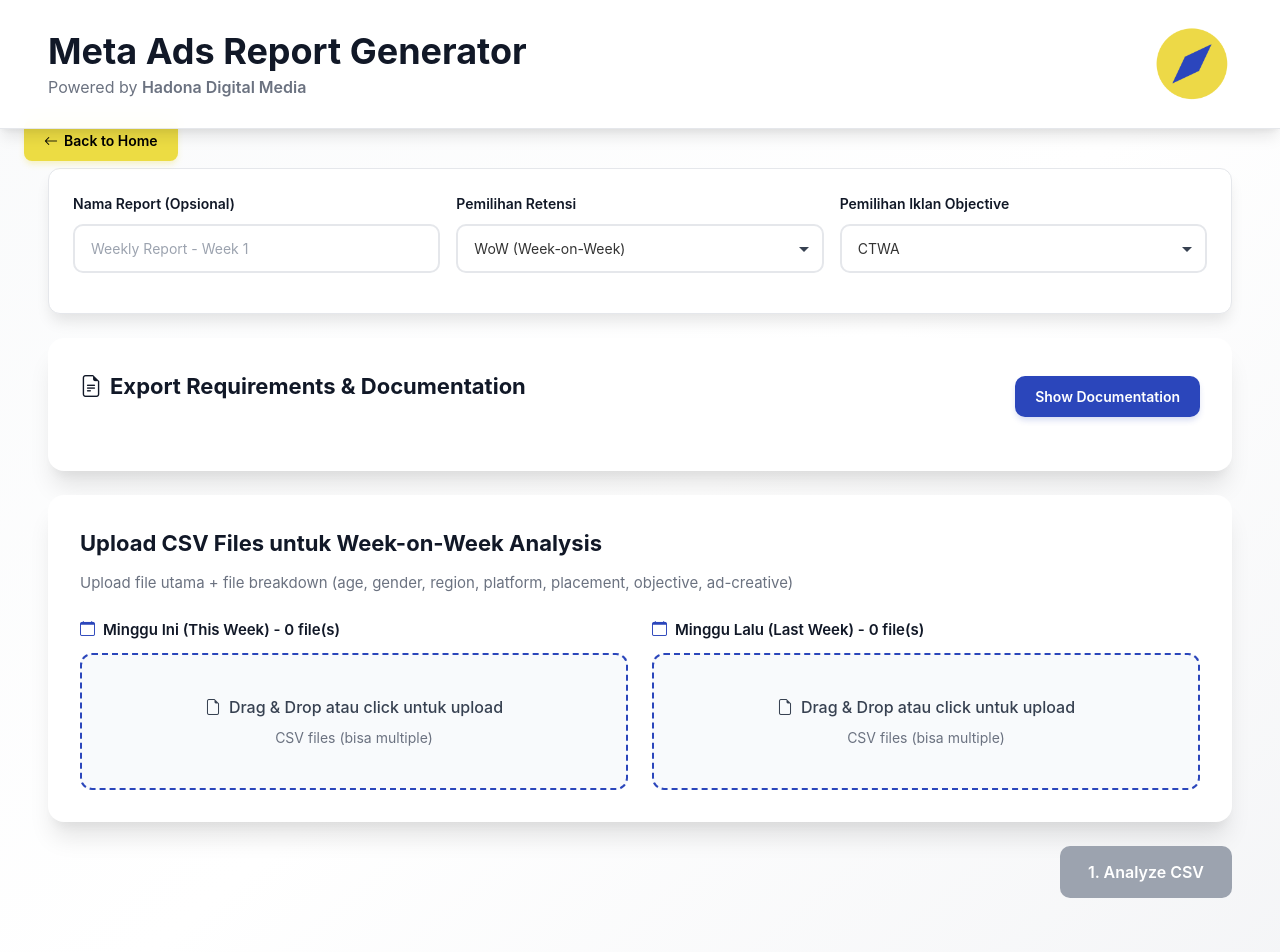
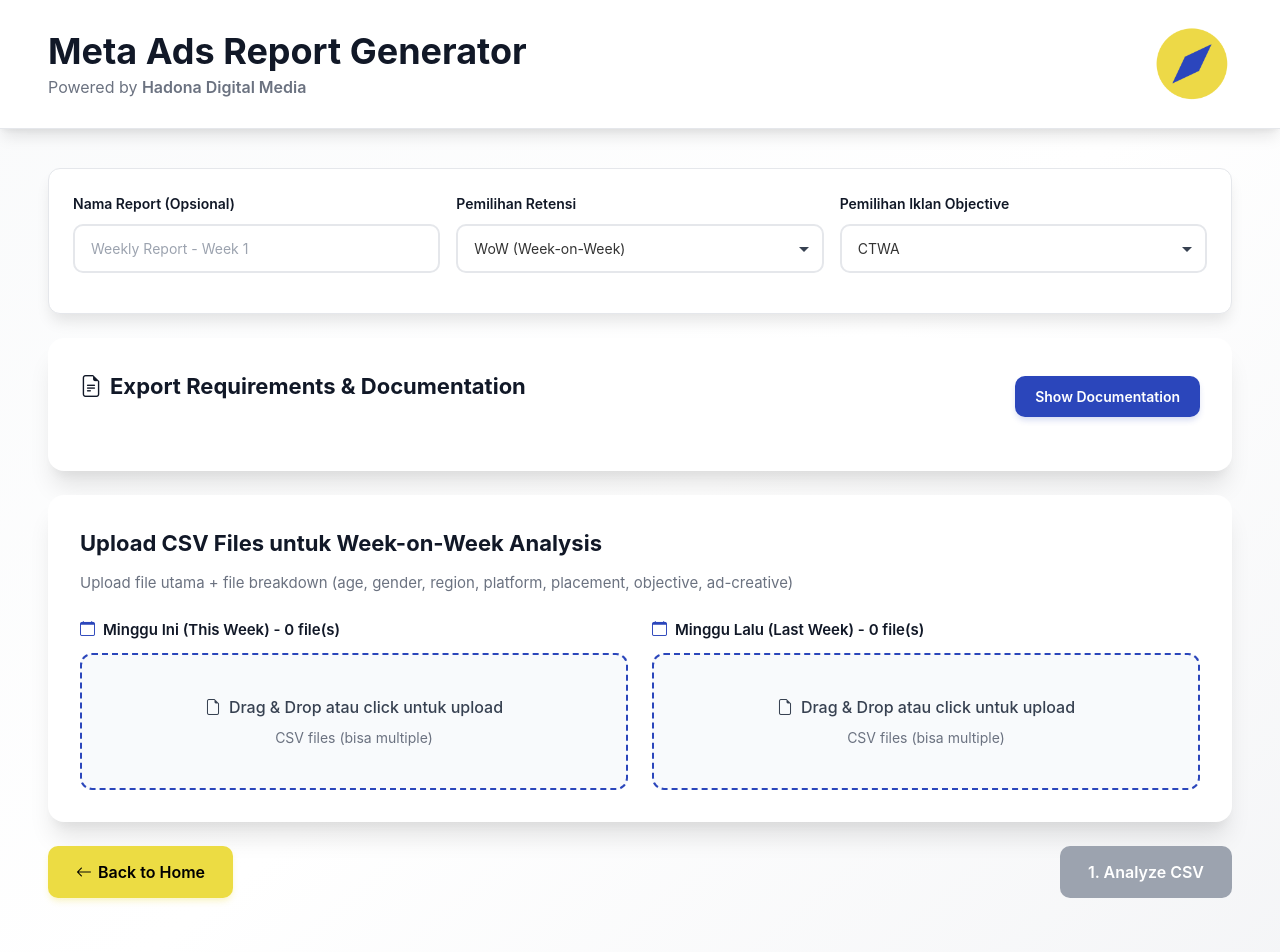
Before and after one commit to Briyanes/meta-ads-report-generator, a Next.js app: page /meta-ads in a window 1280 px wide. Shown: the top 952 px of the page. Built offline with nearby package versions, Linux system fonts and the light colour scheme.

Commit message:
fix: Move Back to Home button to same row as Analyze CSV button on desktop (left side)

```diff
--- a/app/globals.css
+++ b/app/globals.css
@@ -618,9 +618,11 @@ a {
   }
 
   .back-to-home-fixed {
+    display: none !important;
+  }
+
+  .back-to-home-desktop {
     display: inline-flex !important;
-    top: 120px !important;
-    left: 24px !important;
   }
 }
 
@@ -628,6 +630,20 @@ a {
 @media (max-width: 768px) {
   .back-to-home-fixed {
     display: none !important;
+  }
+
+  .back-to-home-desktop {
+    display: none !important;
+  }
+
+  .action-buttons-wrapper {
+    flex-direction: column !important;
+    align-items: stretch !important;
+  }
+
+  .action-buttons-container {
+    width: 100% !important;
+    justify-content: center !important;
   }
 
   .back-to-home-mobile-container {
--- a/app/meta-ads/page.tsx
+++ b/app/meta-ads/page.tsx
@@ -1489,18 +1489,53 @@ export default function MetaAdsPage() {
         </div>
 
         {/* Action Buttons */}
-        <div style={{
+        <div className="action-buttons-wrapper" style={{
           display: 'flex',
           flexWrap: 'wrap',
           gap: '16px',
           marginBottom: '24px',
-          justifyContent: 'flex-end',
+          justifyContent: 'space-between',
           alignItems: 'center'
           }}>
-          <div style={{
+          {/* Back to Home Button - Desktop Position */}
+          <button
+            className="back-to-home-desktop"
+            onClick={() => router.push('/home')}
+            style={{
+              color: '#000000',
+              background: '#ECDC43',
+              border: 'none',
+              cursor: 'pointer',
+              fontSize: '16px',
+              fontWeight: '600',
+              padding: '14px 28px',
+              borderRadius: '10px',
+              transition: 'all 0.2s ease',
+              display: 'inline-flex',
+              alignItems: 'center',
+              gap: '6px',
+              boxShadow: '0 4px 6px -1px rgba(236, 220, 67, 0.3)'
+            }}
+            onMouseEnter={(e) => {
+              e.currentTarget.style.backgroundColor = '#d4c539'
+              e.currentTarget.style.transform = 'translateY(-2px)'
+              e.currentTarget.style.boxShadow = '0 6px 8px -1px rgba(236, 220, 67, 0.4)'
+            }}
+            onMouseLeave={(e) => {
+              e.currentTarget.style.backgroundColor = '#ECDC43'
+              e.currentTarget.style.transform = 'translateY(0)'
+              e.currentTarget.style.boxShadow = '0 4px 6px -1px rgba(236, 220, 67, 0.3)'
+            }}
+          >
+            <i className="bi bi-arrow-left"></i>
+            Back to Home
+          </button>
+
+          <div className="action-buttons-container" style={{
             display: 'flex',
             flexWrap: 'wrap',
-            gap: '16px'
+            gap: '16px',
+            alignItems: 'center'
           }}>
             <button
               onClick={handleAnalyze}
```
